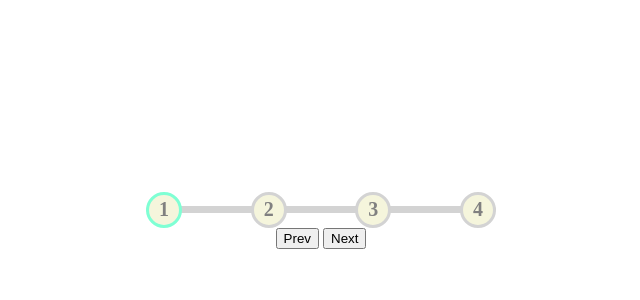
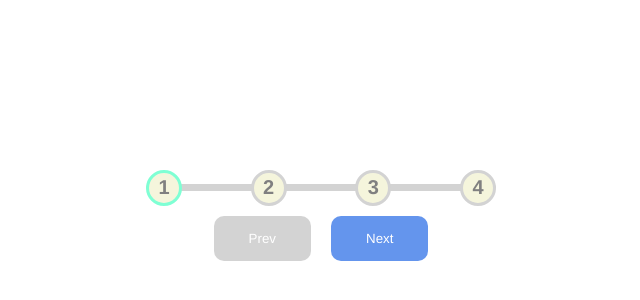
Before and after one commit to isnekki/ProgressSteps, a plain HTML site: page index.html in a window 1280 px wide. Shown: the part 180-480 px from the top of the page, without its empty margins (319-959 px from the left). Drawn offline with Linux system fonts and the light colour scheme.

Commit message:
add button styling and disabling

```diff
--- a/script.js
+++ b/script.js
@@ -8,17 +8,23 @@ const progressBarContainer = document.querySelector('.progressBar')
 const NUMBER_OF_STEPS = 4
 const STEP_CONTAINER_WIDTH = 40
 
+if (activeSteps.length === 1) prevButton.setAttribute('disabled', true)
+
 const onNextPress = () => {
     if (activeSteps.length >= NUMBER_OF_STEPS) return
     const newActiveStep = steps[activeSteps.length]
     newActiveStep.classList.add('selected')
     activeSteps.push(newActiveStep)
+    if (activeSteps.length > 1 && prevButton.getAttribute('disabled') !== null) prevButton.removeAttribute('disabled')
+    if (activeSteps.length === NUMBER_OF_STEPS && nextButton.getAttribute('disabled') === null) nextButton.setAttribute('disabled', true)
     progress.style.width = `${((activeSteps.length - 1) / (NUMBER_OF_STEPS - 1)) * 100}%`
 }
 
 const onPrevPress = () => {
     if (activeSteps.length === 1) return
     const stepToUnactivate = activeSteps.pop()
+    if (activeSteps.length < NUMBER_OF_STEPS && nextButton.getAttribute('disabled') !== null) nextButton.removeAttribute('disabled')
+    if (activeSteps.length === 1 && prevButton.getAttribute('disabled') === null) prevButton.setAttribute('disabled', true)
     stepToUnactivate.classList.remove('selected')
     progress.style.width = `${((activeSteps.length - 1) / (NUMBER_OF_STEPS - 1)) * 100}%`
 }
--- a/styles.css
+++ b/styles.css
@@ -62,4 +62,38 @@ h1 {
     margin: 0;
     font-size: 20px;
     color: grey;
+    font-family: 'Franklin Gothic Medium', 'Arial Narrow', Arial, sans-serif;
 }
+
+.buttonsContainer {
+    display: flex;
+    flex-direction: row;
+    justify-content: center;
+    width: 350px;
+}
+
+button {
+    padding-top: 15px;
+    padding-bottom: 15px;
+    padding-left: 35px;
+    padding-right: 35px;
+    margin: 10px;
+    border: none;
+    cursor: pointer;
+    background-color: cornflowerblue;
+    transition: background-color 0.5s;
+    border-radius: 10px;
+    font-family: 'Franklin Gothic Medium', 'Arial Narrow', Arial, sans-serif;
+    color: white;
+}
+
+button:active {
+    scale: 1.05;
+}
+
+button:disabled {
+    background-color: lightgray;
+    transition: background-color 0.5s;
+    scale: 1;
+    cursor: not-allowed;
+}
```
